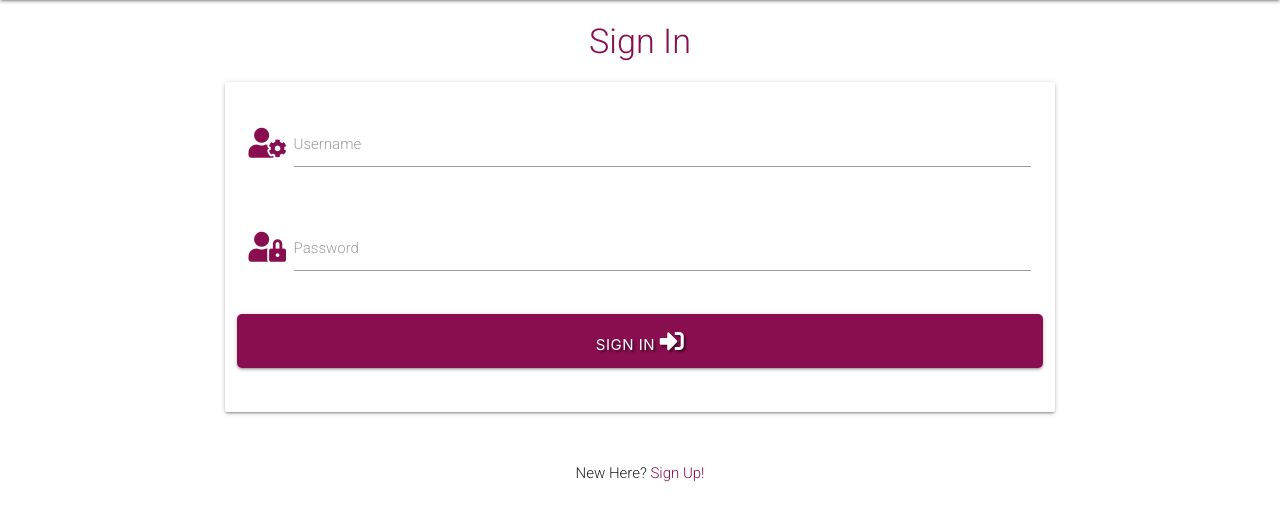
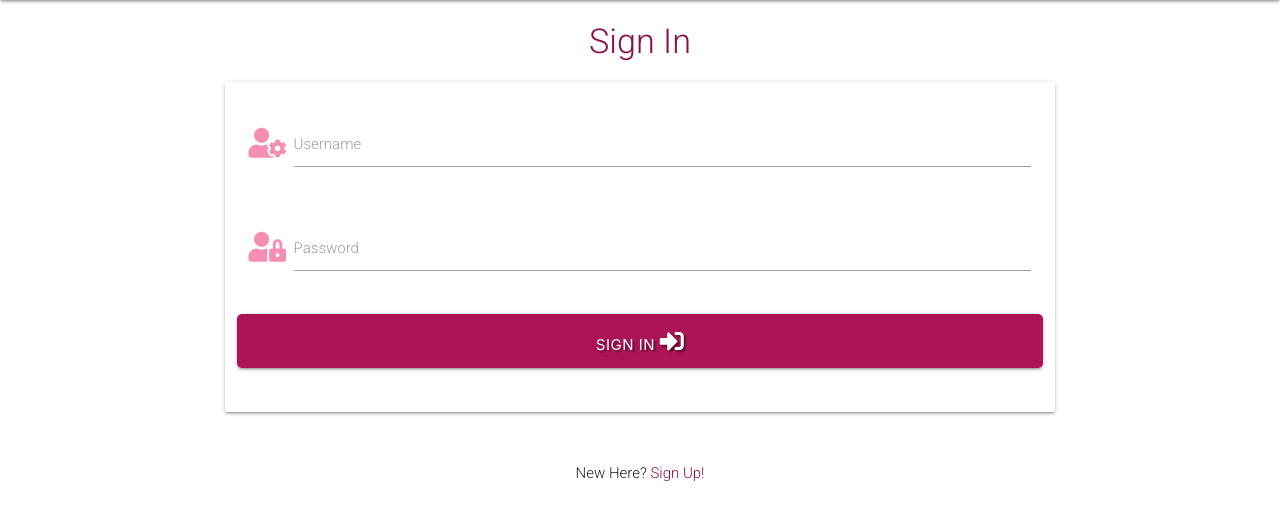
Before and after one commit to gwenjo/MS3-asian-flavours, a Flask app: page /login in a window 1280 px wide. Shown: the part 64-585 px from the top of the page. Run offline with Flask 2, Linux system fonts and the light colour scheme; some libraries are stand-ins or nearby versions.

Commit message:
beautified layout login.html

```diff
--- a/templates/login.html
+++ b/templates/login.html
@@ -8,28 +8,25 @@
 <div class="row">
     <form class="col s12 m8 offset-m2" method="POST" action="{{ url_for('login') }}">
         <div class="card-panel">
-                <!-- Username -->
+            <!-- Username Input-->
             <div class="row">
 				<div class="input-field col s12">
-                        <i class="fas fa-user-cog prefix pink-text text-darken-4"></i>
-						<input id="username" name="username" type="text" minlength="5"
-                            maxlength="15" pattern="^[a-zA-Z0-9]{5,15}$" class="validate" required>
+                    <i class="fas fa-user-cog prefix pink-text text-lighten-3"></i>
+					<input id="username" name="username" type="text" minlength="5" maxlength="15" pattern="^[a-zA-Z0-9]{5,15}$" class="validate" required>
 						<label for="username">Username</label>
 				</div>
             </div>
-                <!-- Password -->
+            <!-- Password Input -->
             <div class="row">
                 <div class="input-field col s12">
-                        <i class="fas fa-user-lock prefix pink-text text-darken-4"></i>
-                        <input id="password" name="password" type="password" minlength="5"
-                            maxlength="15" pattern="^[a-zA-Z0-9]{5,15}$" class="validate" required>
+                    <i class="fas fa-user-lock prefix pink-text text-lighten-3"></i>
+                    <input id="password" name="password" type="password" minlength="5" maxlength="15" pattern="^[a-zA-Z0-9]{5,15}$" class="validate" required>
                         <label for="password">Password</label>
                 </div>
             </div>
             <!-- Sign in Button -->
             <div class="row">
-                    <button type="submit" class="col s12 btn-large pink darken-4 text-shadow">
-                        Sign In <i class="fas fa-sign-in-alt"></i>
+                <button type="submit" class="col s12 btn-large pink darken-3 text-shadow"> Sign In <i class="fas fa-sign-in-alt"></i>
                 </button>
             </div>
         </div>
@@ -39,8 +36,7 @@
 <!-- Sign Up Link if no Account-->
 <div class="row">
     <div class="col s12">
-            <p class="center-align">
-                New Here?
+        <p class="center-align"> New Here?
             <a href="{{ url_for('register') }}" class="pink-text text-darken-4"> Sign Up! </a>
         </p>
     </div>
```
Lines whose indentation alone changed are shown as unchanged.
